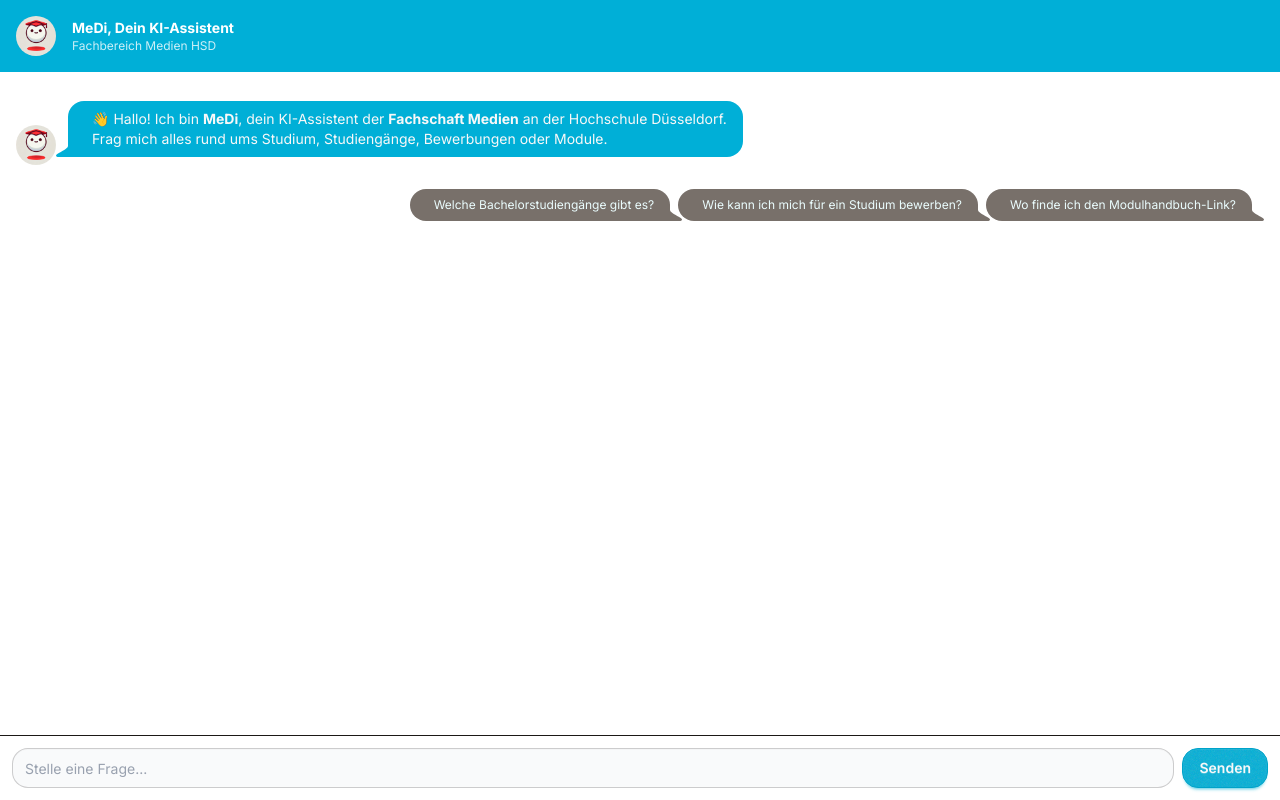
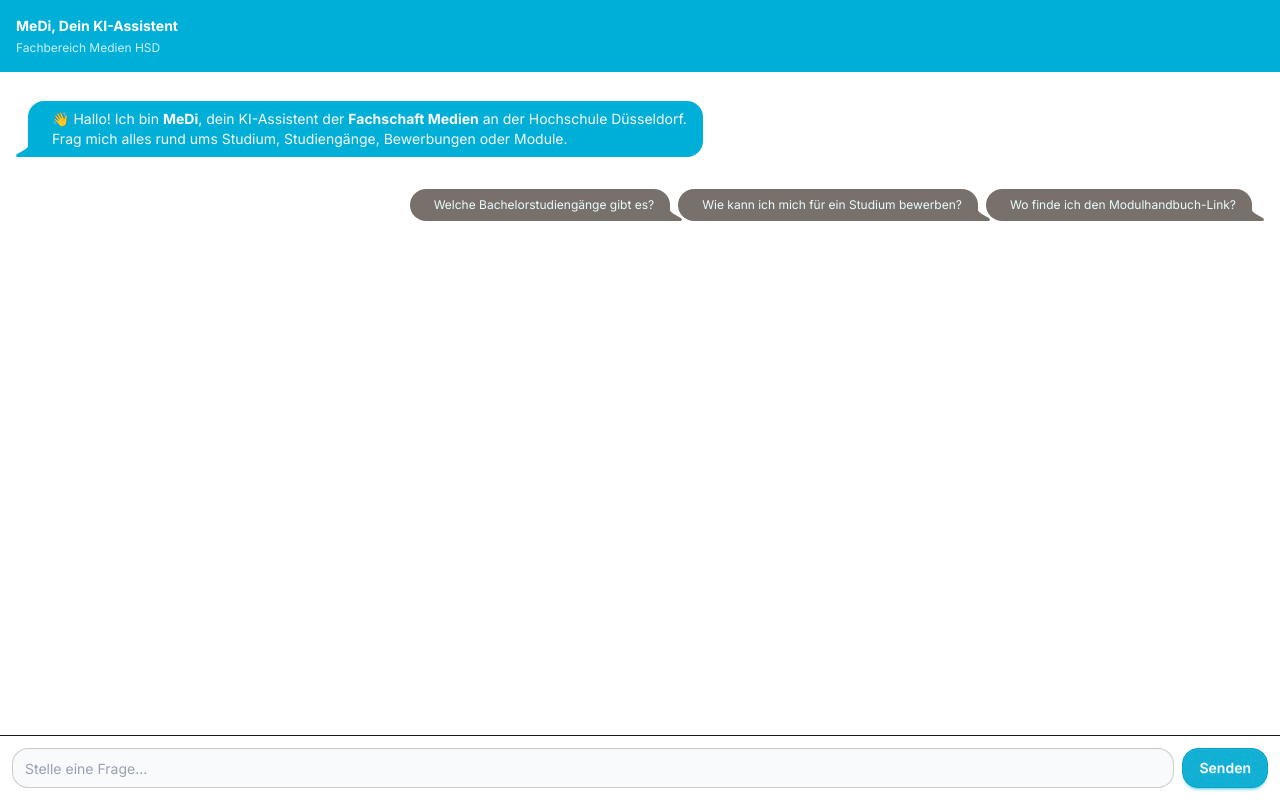
Before and after one commit to hihihien/rag-openai-pinecone, a Next.js app in the folder frontend/: page / in a window 1280 px wide. Built offline with nearby package versions, Linux system fonts and the light colour scheme.

Commit message:
remove avatar

```diff
--- a/frontend/app/components/Chatbot.tsx
+++ b/frontend/app/components/Chatbot.tsx
@@ -92,18 +92,14 @@ export default function Chatbot() {
   const { greeting, suggestions } = chatbotContexts[program] || chatbotContexts['default'];
 
   return (
-    <div className="w-full min-h-screen flex flex-col bg-white m-0 p-0 text-sm" data-theme="HSD-Medien">
-      {/* Header */}
-      <div className="p-4 sm:p-4 border-b bg-neutral text-white flex flex-wrap items-center gap-3 sm:gap-4">
-        <div className="avatar">
-          <div className="w-10 rounded-full">
-            <img src="/chatbot.png" alt="MeDi Avatar" />
-          </div>
-        </div>
-        <div className="flex flex-col">
-          <span className="font-bold text-sm">MeDi, Dein KI-Assistent</span>
-          <span className="text-xs opacity-80">Fachbereich Medien HSD</span>
-        </div>
+    <div
+      className="w-full min-h-screen flex flex-col bg-white m-0 p-0 text-sm"
+      data-theme="HSD-Medien"
+    >
+      {/* Header (no avatar) */}
+      <div className="p-4 sm:p-4 border-b bg-neutral text-white flex flex-col gap-1">
+        <span className="font-bold text-sm">MeDi, Dein KI-Assistent</span>
+        <span className="text-xs opacity-80">Fachbereich Medien HSD</span>
       </div>
 
       {/* Messages */}
@@ -111,16 +107,8 @@ export default function Chatbot() {
         {messages.map((m, i) => (
           <div key={i}>
             <div className={`chat ${m.role === 'user' ? 'chat-end' : 'chat-start'}`}>
-              <div className="chat-image avatar">
-                <div className="w-8 sm:w-10 rounded-full">
-                  <img
-                    alt={m.role === 'user' ? 'User' : 'Assistant'}
-                    src={m.role === 'user' ? '/user.jpg' : '/chatbot.png'}
-                  />
-                </div>
-              </div>
               <div
-                className={`chat-bubble max-w-[90%]  md:max-w-[75%] text-sm ${
+                className={`chat-bubble max-w-[90%] md:max-w-[75%] text-sm ${
                   m.role === 'assistant'
                     ? 'chat-bubble-neutral'
                     : 'chat-bubble-secondary'
@@ -173,7 +161,6 @@ export default function Chatbot() {
           onKeyDown={(e) => e.key === 'Enter' && askQuestion()}
           placeholder="Stelle eine Frage..."
           className="w-full input input-bordered text-sm bg-gray-50 text-gray-700 placeholder-gray-400"
-
         />
         <button
           onClick={() => askQuestion()}
```
